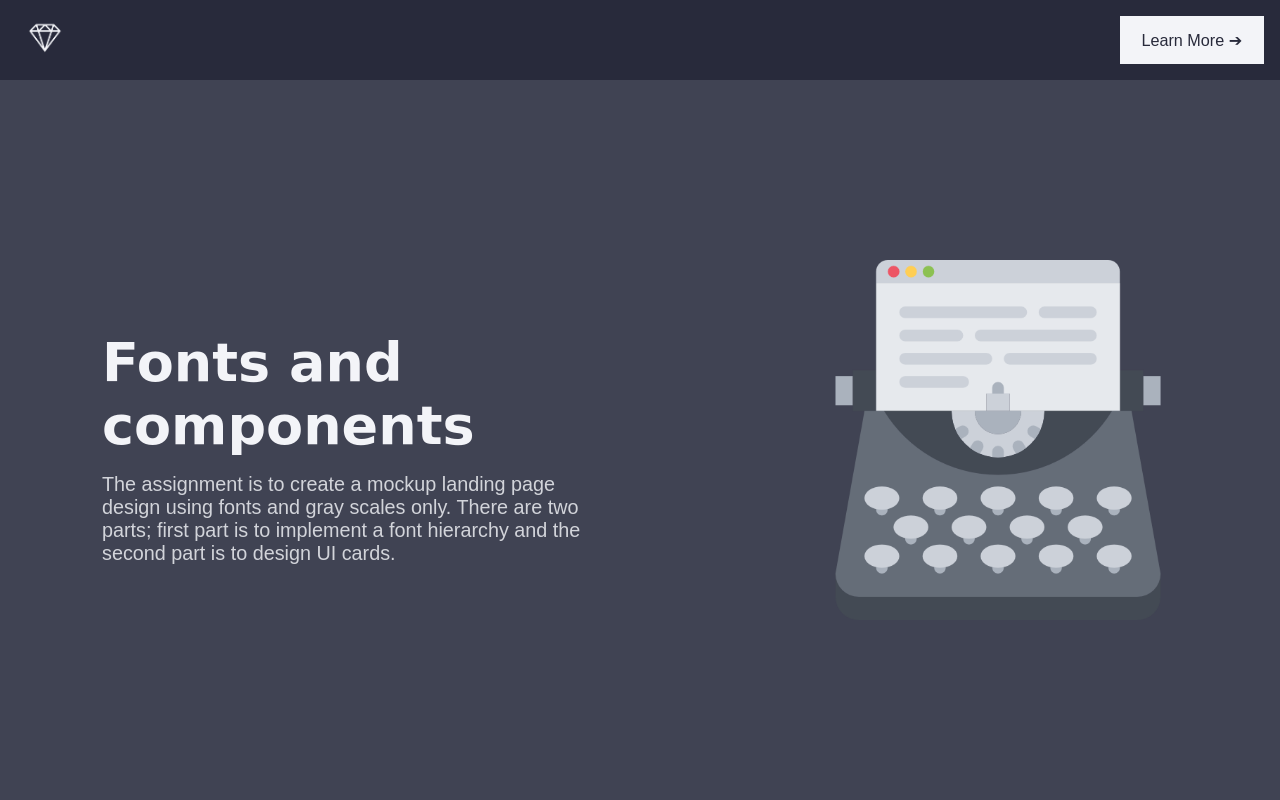
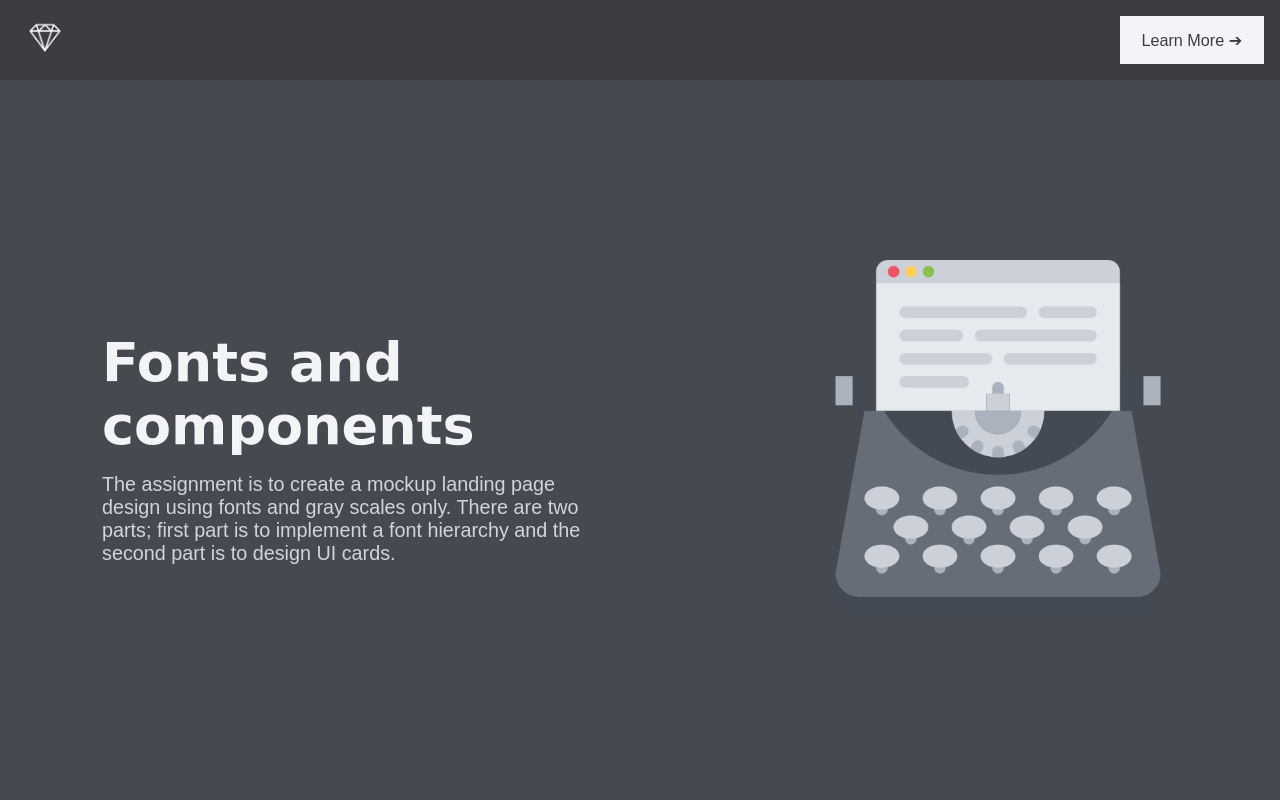
Before and after one commit to kaialiani/13c.01.01.fonts-and-components, a plain HTML site: page index.html in a window 1280 px wide. Shown: the top 800 px of the page. Drawn offline with Linux system fonts and the light colour scheme; no server answers; a web font is replaced by a local one.

Commit message:
adapted to b/w

```diff
--- a/style.css
+++ b/style.css
@@ -10,8 +10,8 @@
 
 /* Color Properties */
 :root {
-  --color-darker: #282a3b;
-  --color-dark: #404353;
+  --color-darker: #3c3d41;
+  --color-dark: #474951;
   --color-light: #d2d4da;
   --color-lighter: #f3f4f8;
   /* you could add an accent color for CTAs and anchor tags ;-) */
```
